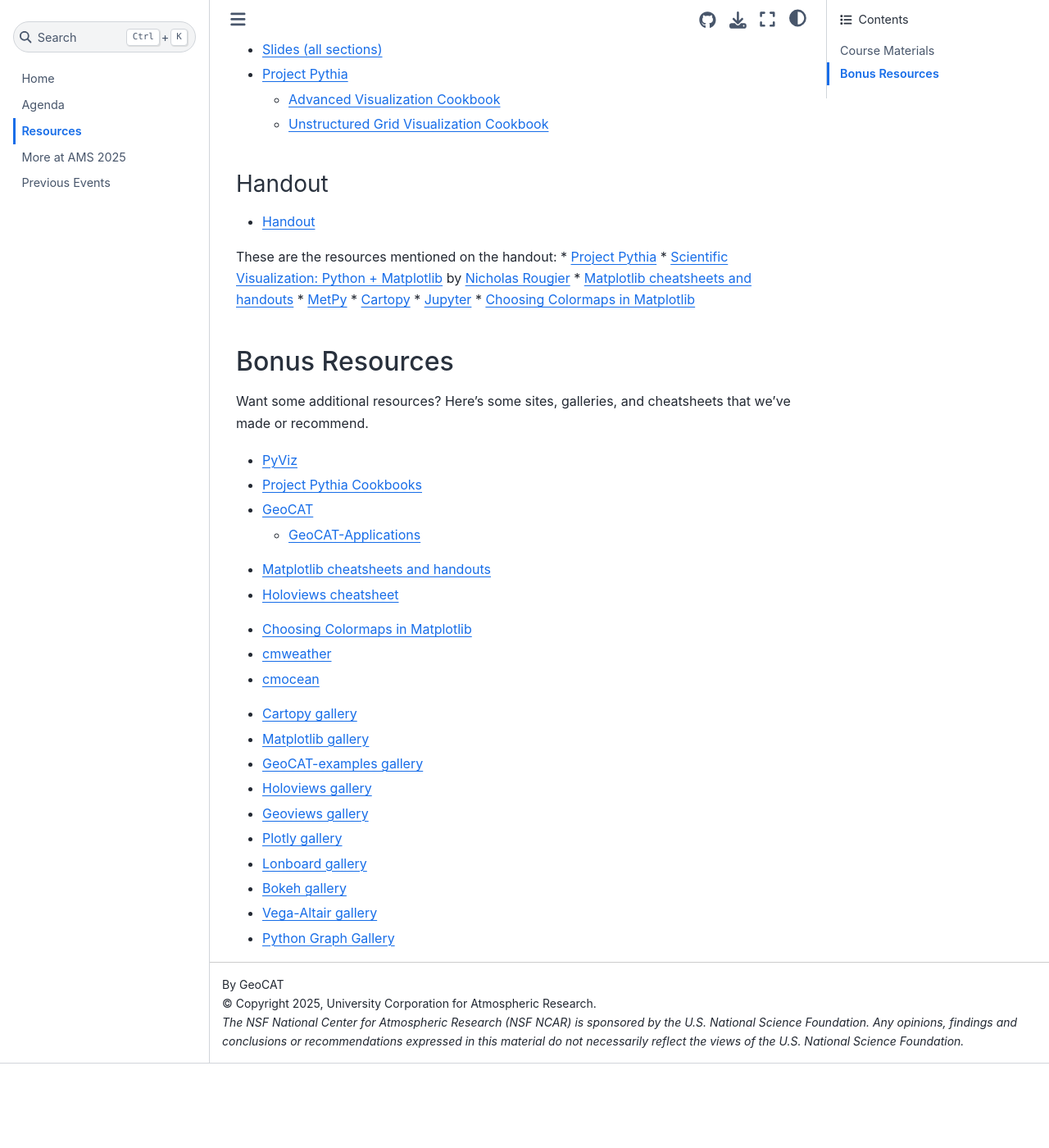
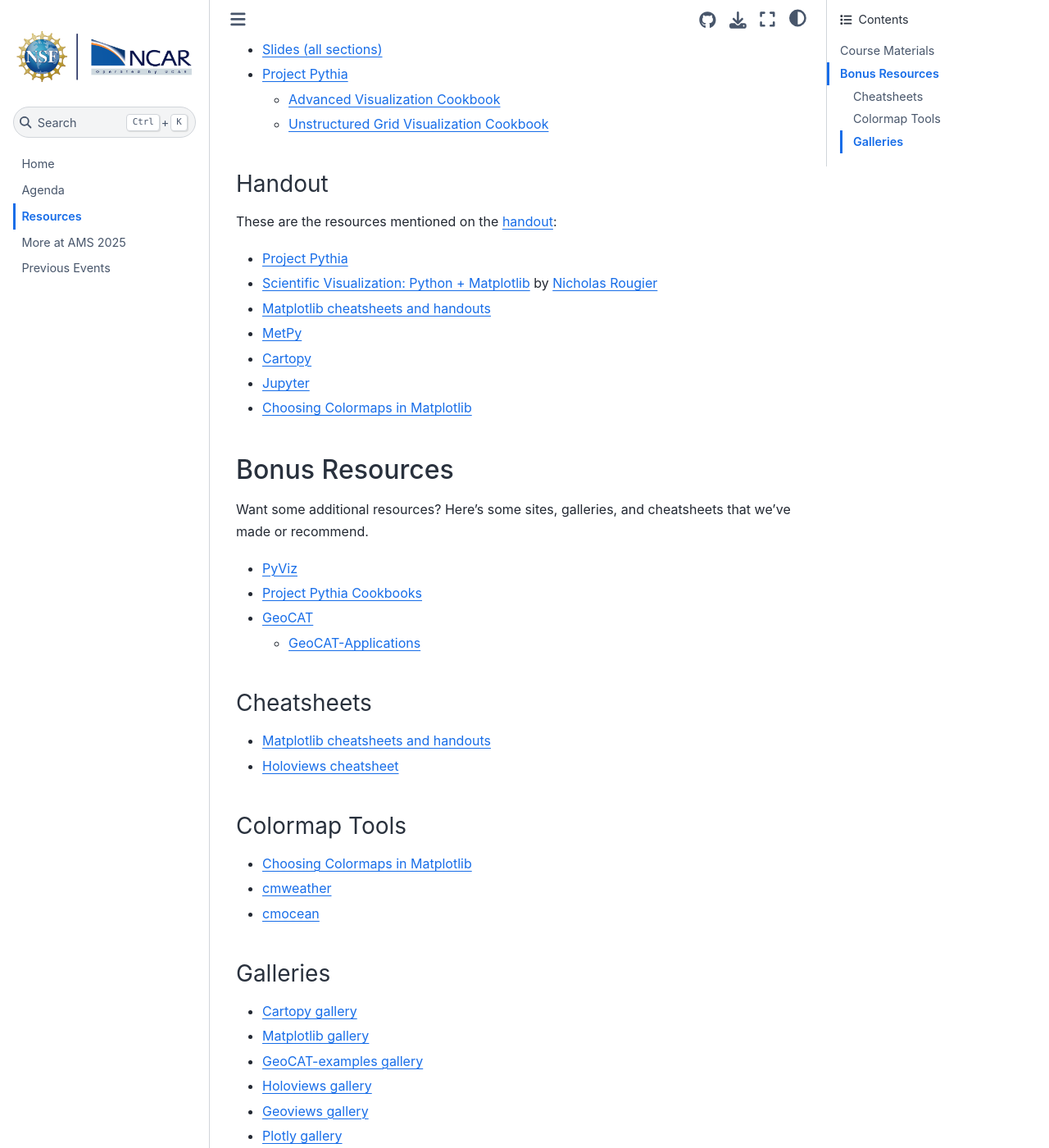
Before and after one commit to NCAR/geocat-tutorials, a Sphinx documentation site: the page built from docs/resources.rst, in a window 1280 px wide and 1400 px high, scrolled down 240 px. Shown: the whole window at 82% size. Built offline with Sphinx 7.4.7 and the Sphinx Book theme 1.1.4, drawn with Linux system fonts in a browser that asks for light colours; before the commit the page ends 1537 px from its top, so only the background shows below that.

Commit message:
fix some formatting on resources page

```diff
--- a/docs/resources.rst
+++ b/docs/resources.rst
@@ -19,9 +19,8 @@
 Handout
 -------
 .. Link to 2 page pdf "publish version" in google drive. Link tested from incognito, no login required.
-* `Handout <https://drive.google.com/file/d/1-f_HySGhF3_DRLoy9C1irRiiE4B97Q59/view?usp=sharing>`__
+These are the resources mentioned on the `handout <https://drive.google.com/file/d/1-f_HySGhF3_DRLoy9C1irRiiE4B97Q59/view?usp=sharing>`__:
 
-These are the resources mentioned on the handout:
 * `Project Pythia <https://projectpythia.org>`__
 * `Scientific Visualization: Python + Matplotlib <https://github.com/rougier/scientific-visualization-book>`__ by `Nicholas Rougier <https://www.labri.fr/perso/nrougier/>`__
 * `Matplotlib cheatsheets and handouts <https://matplotlib.org/cheatsheets/>`__
@@ -43,18 +42,18 @@
   * `GeoCAT-Applications <https://ncar.github.io/geocat-applications/>`__
 
 Cheatsheets
-^^^^^^^^^^^
+-----------
 * `Matplotlib cheatsheets and handouts <https://matplotlib.org/cheatsheets/>`__
 * `Holoviews cheatsheet <https://github.com/ahuang11/holoviews-cheat-sheet>`__
 
 Colormap Tools
-^^^^^^^^^^^^^^
+--------------
 * `Choosing Colormaps in Matplotlib <https://matplotlib.org/stable/users/explain/colors/colormaps.html>`__
 * `cmweather <https://cmweather.readthedocs.io/en/latest/api.html>`__
 * `cmocean <https://matplotlib.org/cmocean/>`__
 
 Galleries
-^^^^^^^^^
+---------
 * `Cartopy gallery <https://scitools.org.uk/cartopy/docs/latest/gallery/index.html>`__
 * `Matplotlib gallery <https://matplotlib.org/stable/gallery/>`__
 * `GeoCAT-examples gallery <https://geocat-examples.readthedocs.io/en/latest/gallery/index.html>`__
```
